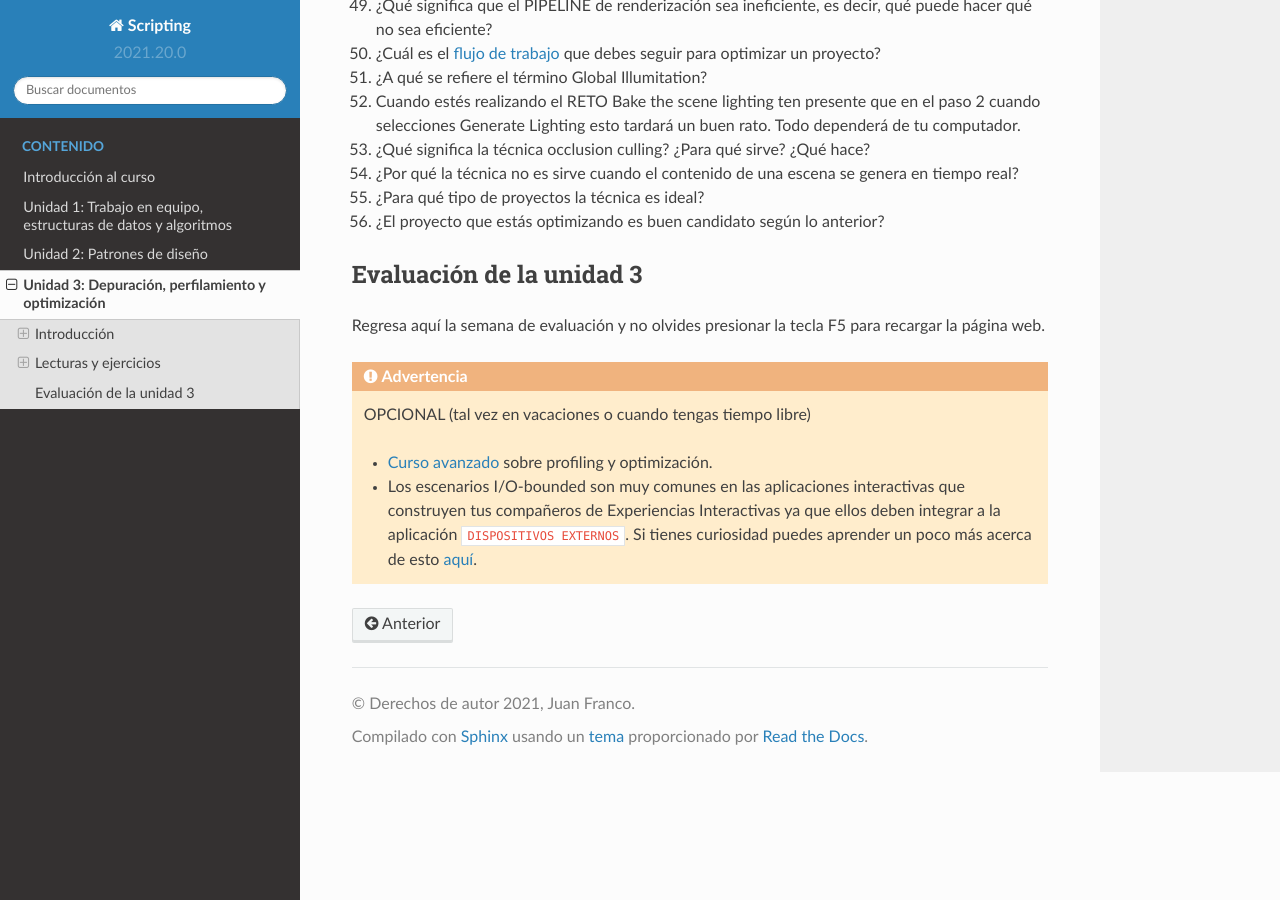
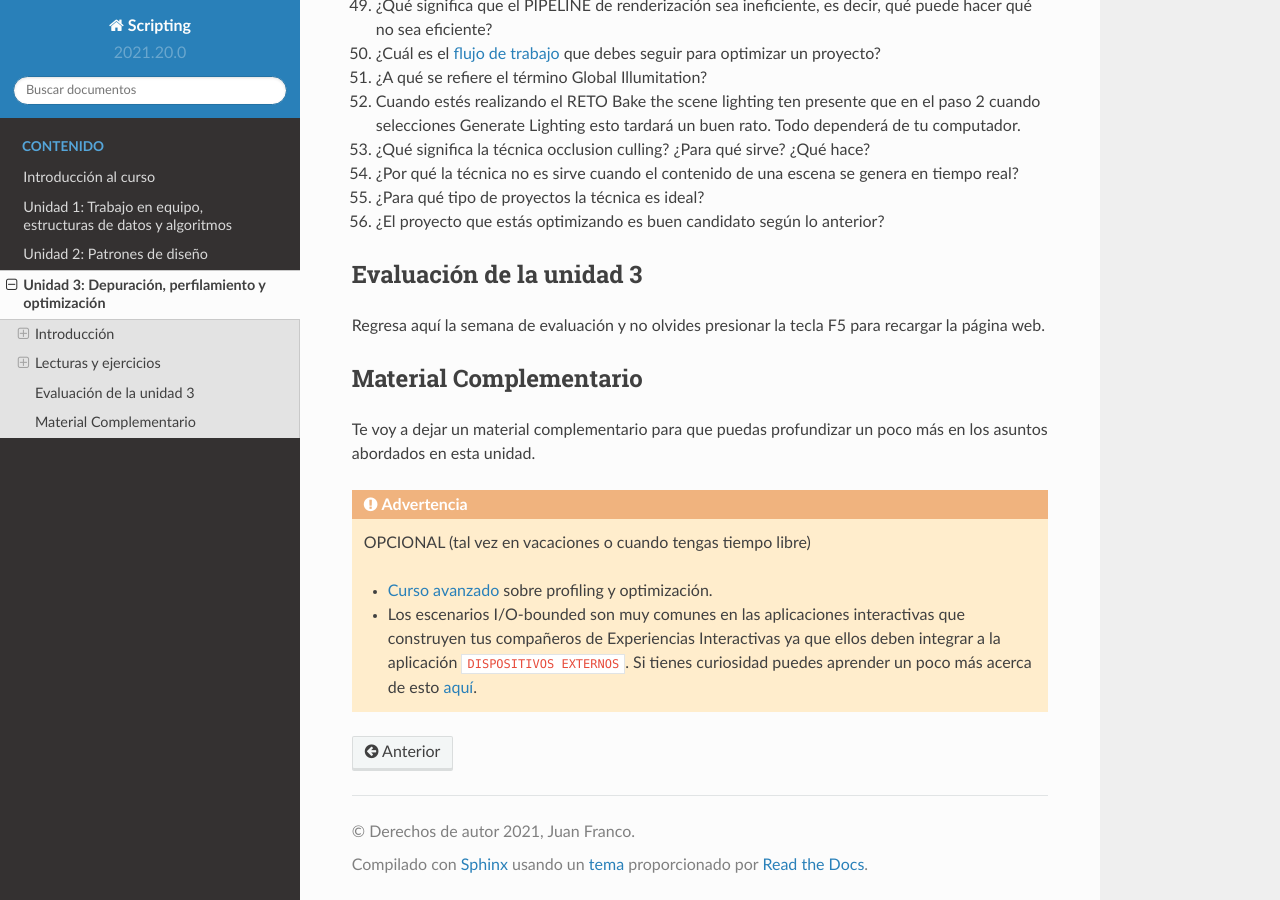
Before and after one commit to juanferfranco/scripting, a Sphinx documentation site: the page built from docs/_unidad3/unidad3.rst, in a window 1280 px wide and 900 px high, scrolled down 12203 px. Built offline with Sphinx 7.4.7 and the Read the Docs theme 2.0.0, drawn with Linux system fonts in a browser that asks for light colours.

Commit message:
Unit 3 add aditional lectures

```diff
--- a/docs/_unidad3/unidad3.rst
+++ b/docs/_unidad3/unidad3.rst
@@ -599,6 +599,13 @@ Regresa aquí la semana de evaluación y no olvides presionar la tecla F5 para
 recargar la página web.
 
 
+Material Complementario
+----------------------------
+
+Te voy a dejar un material complementario para que puedas profundizar un poco
+más en los asuntos abordados en esta unidad.
+
+
 .. warning:: OPCIONAL (tal vez en vacaciones o cuando tengas tiempo libre)
 
    * `Curso avanzado <https://learn.unity.com/course/performance-and-optimisation>`__
```
